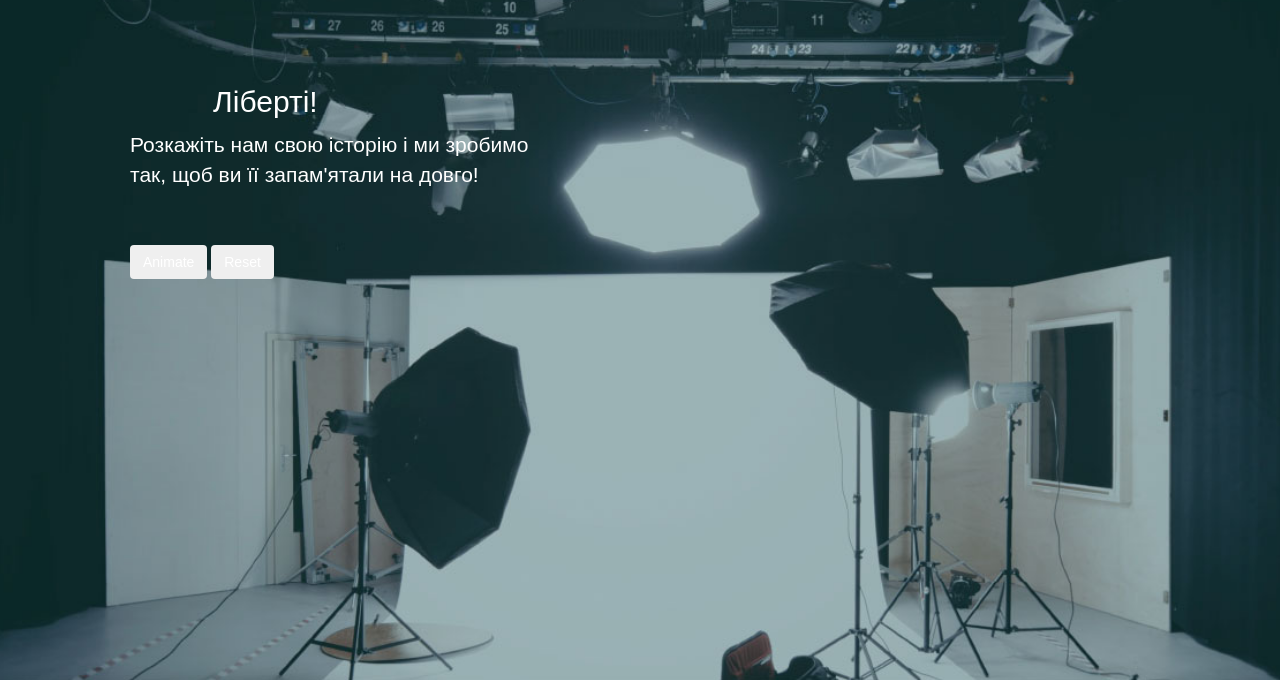
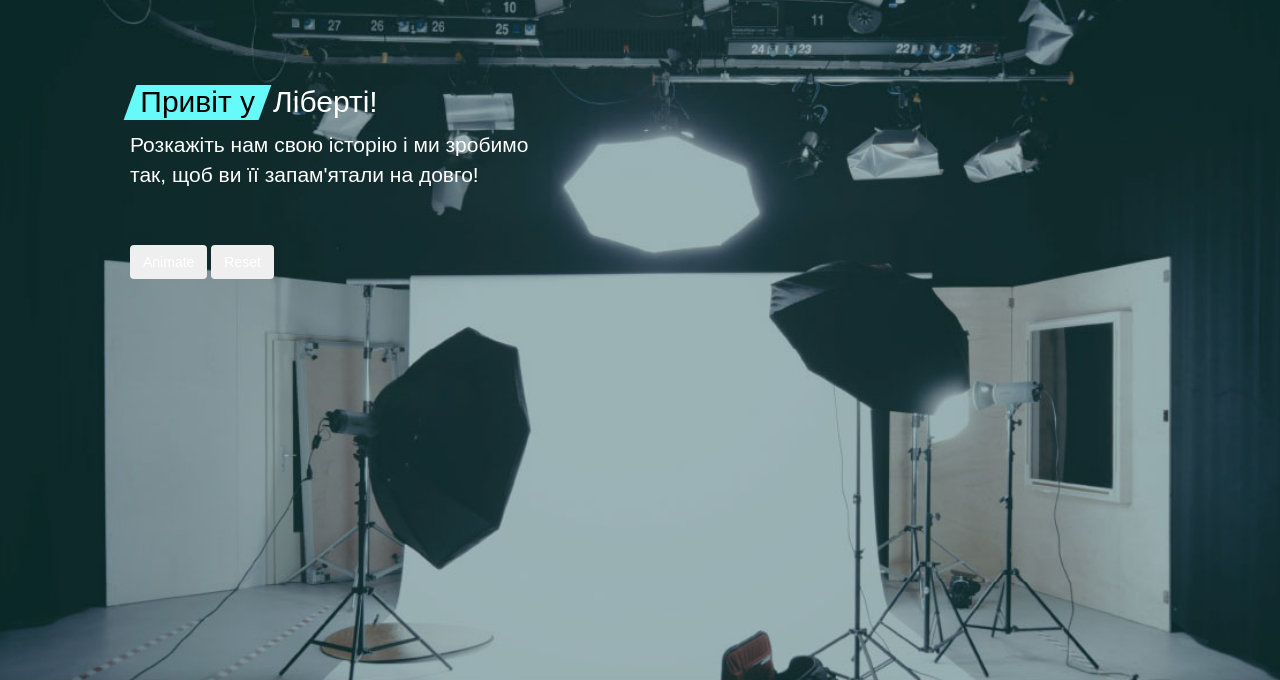
Before and after one commit to web-adventure-solutions/liberty, a website: page index.html in a window 1280 px wide. Shown: the part 118-798 px from the top of the page. Drawn offline with nearby package versions, Linux system fonts and the light colour scheme; a web font is replaced by a local one.

Commit message:
header anim test

```diff
--- a/index.html
+++ b/index.html
@@ -57,7 +57,7 @@
     </nav>
     <div class="container">
         <div class="jumbotron">
-            <h2><div class="parallelogram opacity-0"><div class="parallelogram-inner-text">Привіт у</div></div> Ліберті!</h2>
+            <h2 class="animated fadeInLeft"><div class="parallelogram"><div class="parallelogram-inner-text">Привіт у</div></div> Ліберті!</h2>
             <p>Розкажіть нам свою історію і ми зробимо <br> так, щоб ви її запам'ятали на довго!</p>
             <div class="jumbotron-footer">
                 <div class="jumbotron-footer-list-item opacity-0">
--- a/js/anims.js
+++ b/js/anims.js
@@ -2,7 +2,7 @@ $(document).ready(function () {
     // $("#stripe").removeClass('stripe-anim-start');
     // $("#stripe").addClass('stripe-anim-end', 3000);
 
-    $('header .jumbotron h2').css({'left' : '-60px'});
+    // $('header .jumbotron h2').css({'left' : '-60px'});
 
 
     $('#btn-anim-start').click(function () {
```
